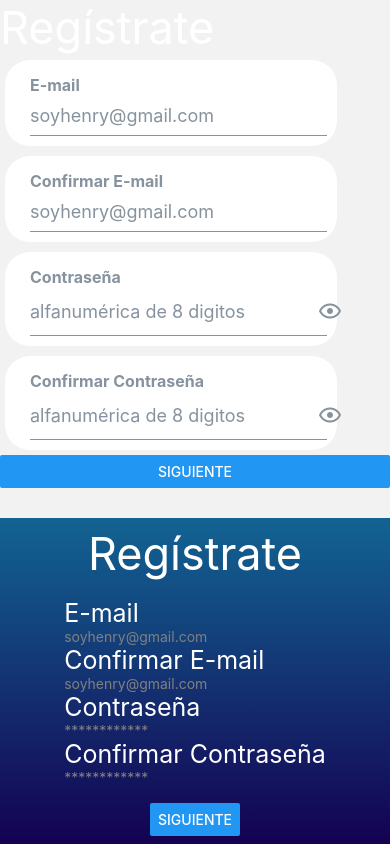
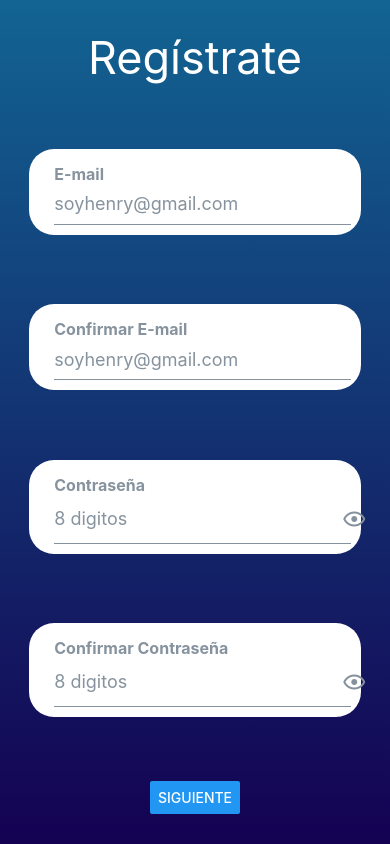
Before and after one commit to SantiagoGomez1/client-HenryBank, a React Native app: screen /RegisterA in a window 390 px wide. Built offline with nearby package versions, Linux system fonts and the light colour scheme.

Commit message:
Fix Problems

```diff
--- a/src/components/RegisterA/RegisterA.jsx
+++ b/src/components/RegisterA/RegisterA.jsx
@@ -73,6 +73,7 @@ export default function RegisterA() {
 
   return (
     <View style={styles.container}>
+      <LinearGradient colors={["#126492", "#140152"]} style={styles.background}>
         <Text style={styles.tittle}>Regístrate</Text>
 
         {/* <Text style={styles.text}>E-mail</Text> */}
@@ -98,7 +99,7 @@ export default function RegisterA() {
         {/* <Text style={styles.text}>Contraseña</Text> */}
         <Input
           containerStyle={styles.input}
-        placeholder="alfanumérica de 8 digitos"
+          placeholder="8 digitos"
           label="Contraseña"
           password={true}
           secureTextEntry={!showPassword}
@@ -118,7 +119,7 @@ export default function RegisterA() {
         {/* <Text style={styles.text}>Confirmar Contraseña</Text> */}
         <Input
           containerStyle={styles.input}
-        placeholder="alfanumérica de 8 digitos"
+          placeholder="8 digitos"
           label="Confirmar Contraseña"
           password={true}
           secureTextEntry={!showPassword}
@@ -141,38 +142,6 @@ export default function RegisterA() {
           // onPress={() => goRegisterB()}
           onPress={() => registerUser()}
         ></Button>
-
-      <LinearGradient colors={["#126492", "#140152"]} style={styles.background}>
-        <Text style={styles.tittle}>Regístrate</Text>
-        <View>
-          <Text style={styles.text}>E-mail</Text>
-          <TextInput
-            placeholderTextColor={"grey"}
-            placeholder="soyhenry@gmail.com"
-          >
-            {}
-          </TextInput>
-          <Text style={styles.text}>Confirmar E-mail</Text>
-          <TextInput
-            placeholderTextColor={"grey"}
-            placeholder="soyhenry@gmail.com"
-          >
-            {}
-          </TextInput>
-          <Text style={styles.text}>Contraseña</Text>
-          <TextInput placeholderTextColor={"grey"} placeholder="************">
-            {}
-          </TextInput>
-          <Text style={styles.text}>Confirmar Contraseña</Text>
-          <TextInput placeholderTextColor={"grey"} placeholder="************">
-            {}
-          </TextInput>
-        </View>
-        <Button
-          onPress={() => goRegisterB()}
-          style={styles.btn}
-          title="Siguiente"
-        ></Button>
       </LinearGradient>
     </View>
   );
@@ -186,7 +155,6 @@ const styles = StyleSheet.create({
     flex: 1,
     flexDirection: "column",
     alignItems: "center",
-    marginTop: 30,
     width: "100%",
     justifyContent: "space-around",
   },
```
Lines whose indentation alone changed are shown as unchanged.
